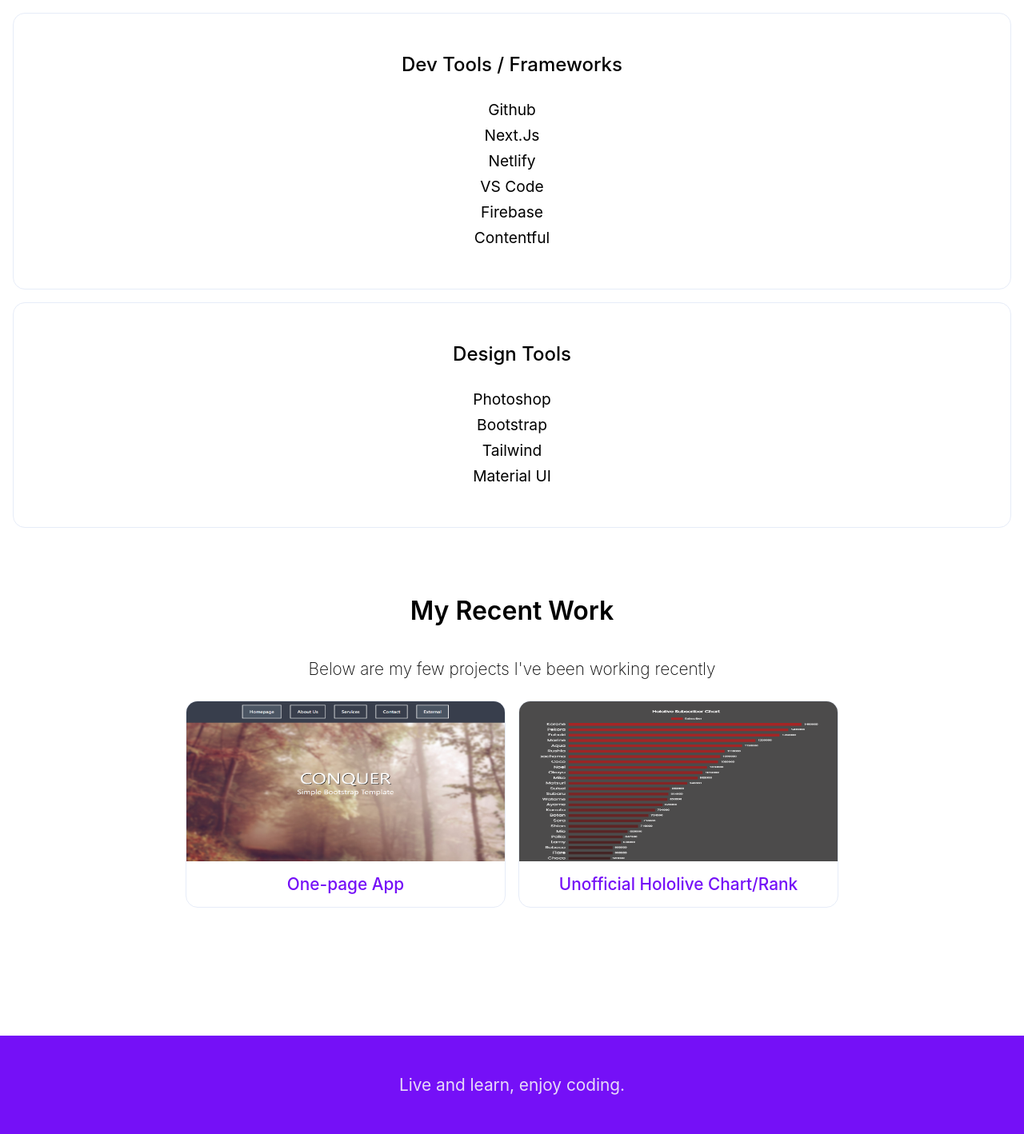
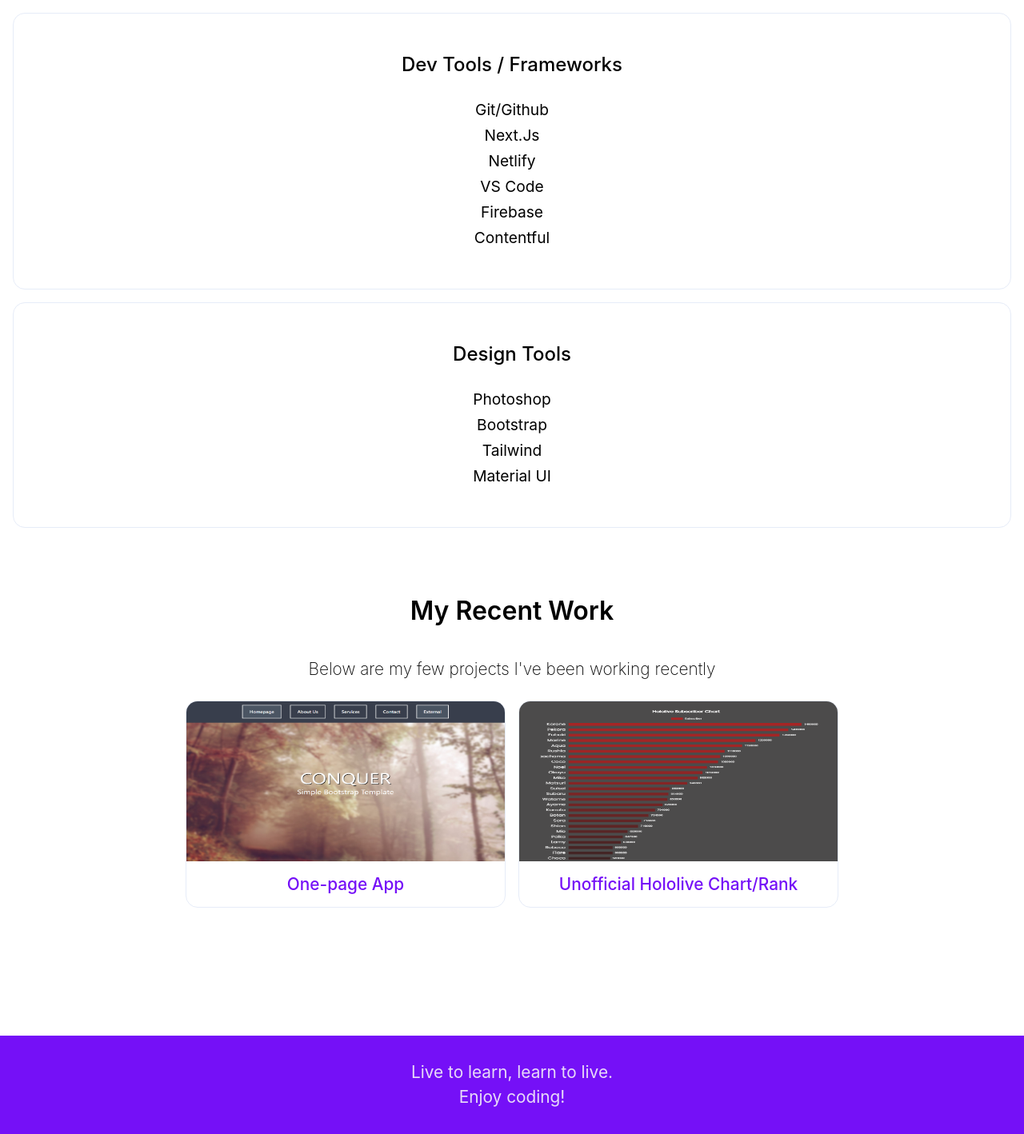
Before and after one commit to jeffagregado/portfoliov2, a Next.js app: page / in a window 1280 px wide. Shown: the part 1412-2830 px from the top of the page at 80% size. Built offline with nearby package versions, Linux system fonts and the light colour scheme.

Commit message:
fix nav hover

```diff
--- a/pages/index.tsx
+++ b/pages/index.tsx
@@ -91,7 +91,7 @@ export default function Home() {
               <div>
                 <h1>Dev Tools / Frameworks</h1>
                 <ul>
-                  <li>Github</li>
+                  <li>Git/Github</li>
                   <li>Next.Js</li>
                   <li>Netlify</li>
                   <li>VS Code</li>
@@ -148,7 +148,8 @@ export default function Home() {
       >
         <Container>
           <div className={sectionStyle['external-info']}>
-            <h2>Live and learn, enjoy coding.</h2>
+            <h2>Live to learn, learn to live.</h2>
+            <h2>Enjoy coding!</h2>
             <div className={sectionStyle['external-lists']}>
               <a
                 href="https://www.linkedin.com/in/jeffrey-andrew-agregado-77311760/"
--- a/styles/Nav.module.scss
+++ b/styles/Nav.module.scss
@@ -35,11 +35,11 @@
 
         > a {
           cursor: pointer;
-          transition: 300ms ease-in-out;
           opacity: 0;
           transition: opacity 100ms ease-in-out;
 
           &:hover {
+            transition: 300ms ease-in-out;
             color: $primary;
           }
         }
@@ -65,7 +65,7 @@
     display: flex;
     justify-content: space-between;
 
-     .nav-list {
+    .nav-list {
       max-height: 5em;
       flex-direction: row;
       /* transform: scale(1, 1); */
```
